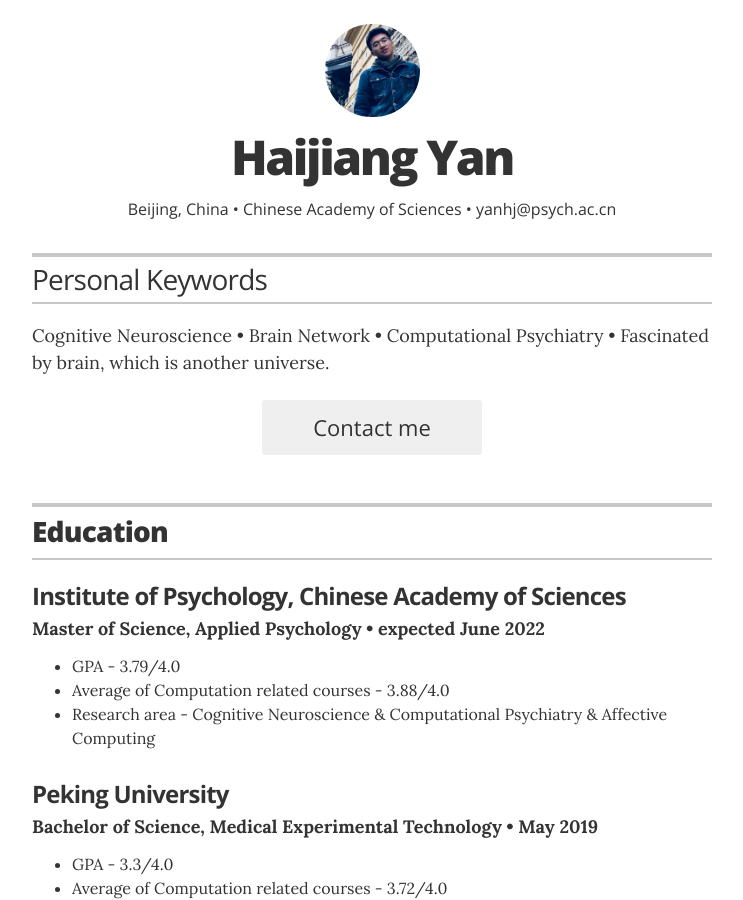
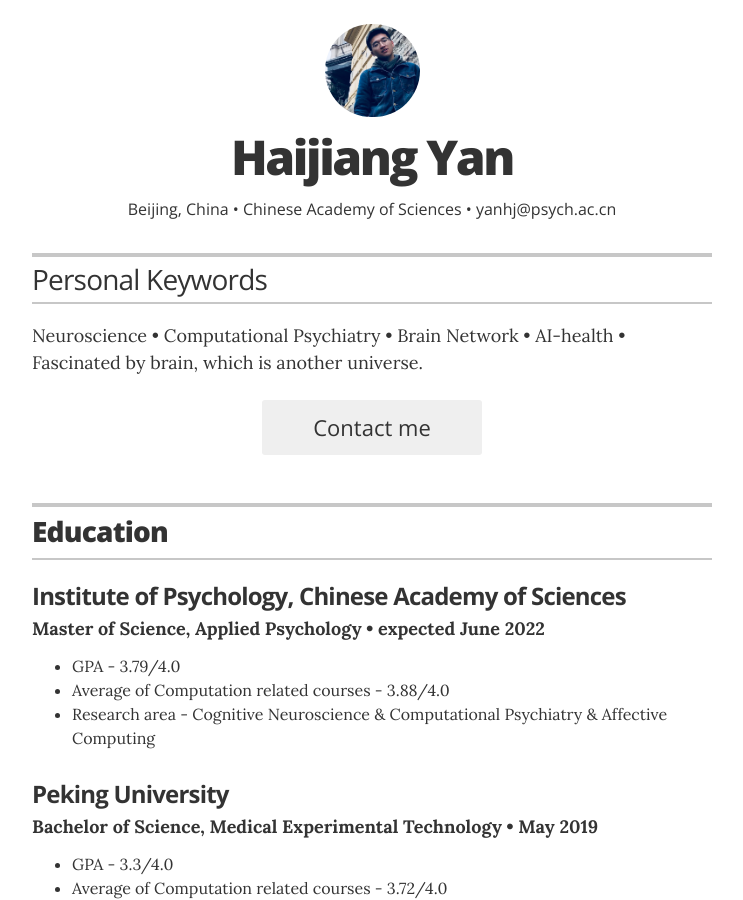
Before and after one commit to PsychYan/PsychYan.github.io, a Jekyll site: the page built from index.html, in a window 1280 px wide and 900 px high. Shown: the whole window, without its empty margins (268-1011 px from the left). Built offline with Jekyll 4.4.1, drawn with Linux system fonts in a browser that asks for light colours.

Commit message:
Update _config.yml

```diff
--- a/_config.yml
+++ b/_config.yml
@@ -23,7 +23,7 @@ resume_contact_address:         "Institute of Psychology, Chinese Academy of Sci
 resume_header_contact_info:     "Beijing, China • Chinese Academy of Sciences • yanhj@psych.ac.cn"
 display_header_contact_info:    "true"
 
-resume_header_intro: "<p>Cognitive Neuroscience • Brain Network • Computational Psychiatry • Fascinated by brain, which is another universe.</p>"
+resume_header_intro: "<p>Neuroscience • Computational Psychiatry • Brain Network • AI-health • Fascinated by brain, which is another universe.</p>"
 
 # use "yes" to display the email contact button,
 # "no" to display an "I'm not looking for work" message,
```
